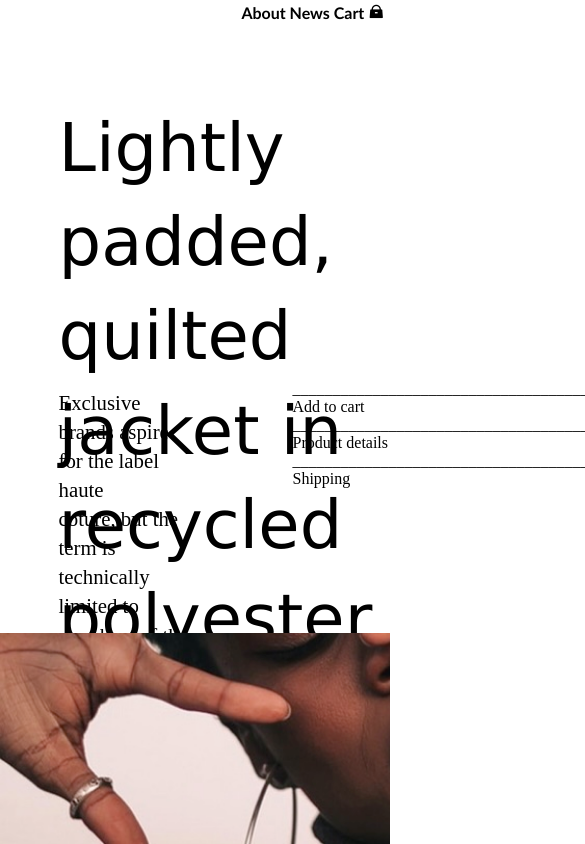
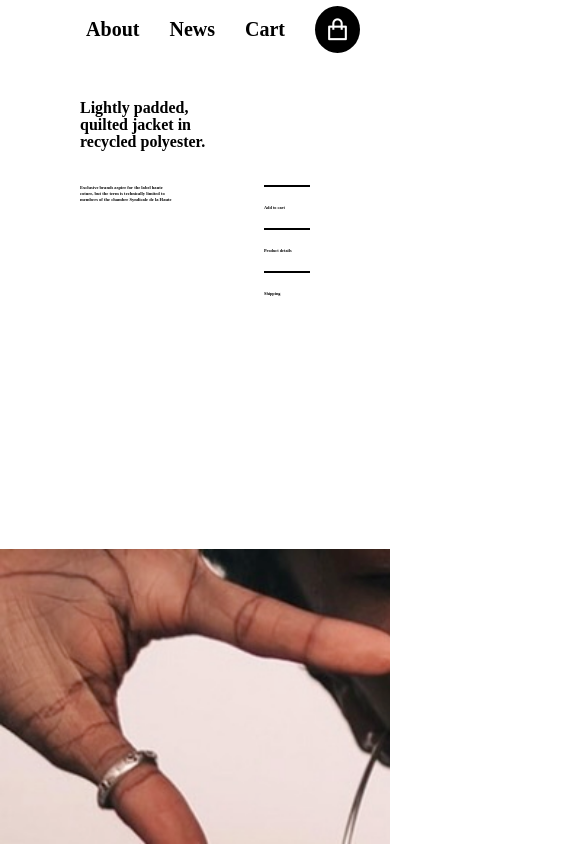
Before and after one commit to ayushhhmeena/ShopJacket, a plain HTML site: page index.html in a window 390 px wide. Shown: the whole page, 585 px wide, since content can reach past the window. Drawn offline with nearby package versions, Linux system fonts and the light colour scheme.

Commit message:
Added Responsiveness

```diff
--- a/index.html
+++ b/index.html
@@ -8,28 +8,34 @@
         <link href="https://cdn.jsdelivr.net/npm/remixicon@4.2.0/fonts/remixicon.css" rel="stylesheet"/>
     </head>
     <body>
-        <div id="maindiv">
+        <div id="main">
             <div id="navbar">
                 <h4>About</h4>
                 <h4>News</h4>
                 <h4>Cart</h4>
-                <i class="ri-handbag-fill"></i>
+                <i class="ri-shopping-bag-line"></i>
             </div>
-            <div id="content_main">
-                <p>Lightly padded,<br>quilted jacket in<br>recycled polyester.</p>
+            <div id="banner">
+                <h1>Lightly padded,<br>quilted jacket in<br>recycled polyester.</h1>
+                <div id="smalltext">
+                    <p>Exclusive brands aspire for the label  haute<br>coture, but the term is technically limited  to<br>members of the chambre Syndicale de la Haute</p>
+                    <div id="right">
+                        <div class="elm">
+                            <a href="#">Add to cart</a>
+                            <i class="ri-arrow-right-up-line"></i>
+                        </div>
+                        <div class="elm">
+                            <a href="#">Product details</a>
+                            <i class="ri-arrow-right-up-line"></i>
+                        </div>
+                        <div class="elm">
+                            <a href="#">Shipping</a>
+                            <i class="ri-arrow-right-up-line"></i>
+                        </div>
+                    </div>
+                </div>
             </div>
-            <div id="content_1">
-                <p>Exclusive brands aspire for the label  haute<br>coture, but the term is technically limited  to<br>members of the chambre Syndicale de la Haute</p>
-            </div>
-            <div id="content_2">
-                <p>_______________________________________</p>
-                <p>Add to cart</p>
-                <p>_______________________________________</p>
-                <p>Product details</p>
-                <p>_______________________________________</p>
-                <p>Shipping</p>
-            </div>
-            <div id="child5">
+            <div id="footer">
             </div>
         </div>
     </body>
--- a/style.css
+++ b/style.css
@@ -1,4 +1,158 @@
 *{
+    margin: 0;
+    padding: 0;
+    box-sizing: border-box;
+}
+
+html, body{
+    height: 100%;
+    width: 100%;
+}
+
+#main{
+    height: 100%;
+    width: 100%;
+    background-color: white;
+}
+
+#navbar{
+    /* background-color: red; */
+    width: 100%;
+    height: 7%;
+    display: flex;
+    justify-content: flex-end;
+    align-items: center;
+    gap: 30px;
+    padding: 0 30px;
+}
+
+#navbar h4{
+    font-size: 20px;
+}
+
+#navbar i{
+    color: white;
+    background-color: rgb(0, 0, 0);
+    padding: 10px;
+    font-size: 25px;
+    font-weight: 400;
+    border-radius: 50%;
+    -webkit-border-radius: 50%;
+    -moz-border-radius: 50%;
+    -ms-border-radius: 50%;
+    -o-border-radius: 50%;
+}
+
+#banner{
+    /* background-color: aquamarine; */
+    width: 100%;
+    /* height: 35%; */
+    height: 58%;
+    padding: 40px 80px;
+}
+
+#banner h1{
+    font-size: 4.1vw;
+    font-weight: 600;
+    line-height: 4.4vw;
+}
+
+#smalltext{
+    /* background-color: bisque;
+    height: 200px; */
+    width: 100%;
+    margin-top: 30px;
+    display: flex;
+    justify-content: space-between;
+    /* padding-bottom: 10%; */
+    padding: 2% 0;
+}
+
+#smalltext p{
+    font-size: 1.17vw;
+    font-weight: 600;
+    line-height: 1.5vw;
+}
+
+#right{
+    width: 20%;
+}
+
+.elm i{
+    font-size: 1.1vw;
+    font-weight: 700;
+    opacity: 0;
+}
+
+.elm{
+    /* background-color: yellow; */
+    /* margin: 5px; */
+    padding: 18px  0;
+    border-top: 2px solid black;
+    display: flex;
+    align-items: center;
+    justify-content: space-between;
+}
+
+.elm a{
+    color: black;
+    text-decoration: none;
+    font-weight: 600;
+    font-size: 1.1vw;
+}
+
+.elm:hover{
+    background-color: rgb(237, 237, 237);
+}
+
+.elm:hover a{
+    text-decoration: underline;
+}
+
+.elm:hover i{
+    opacity: 1;
+}
+
+#footer{
+    height: 35%;
+    width: 100%;
+    background: url(img.jpg);
+    background-size: cover;
+}
+
+/* #content_main{
+    grid-column: 1/3;
+    grid-row: 2;
+    padding-left: 15%;
+    font-size: 420%;
+    font-family: 'Lucida Sans', 'Lucida Sans Regular', 'Lucida Grande', 'Lucida Sans Unicode', Geneva, Verdana, sans-serif;
+    font-weight: 500;
+    line-height: 140%;
+}
+
+#content_1{
+    grid-row: 3;
+    grid-column: 1;
+    padding-top: 4%;
+    padding-left: 30%;
+    line-height: 140%;
+    font-size: 130%;
+}
+
+#content_2{
+    grid-column: 2;
+    grid-row: 3;
+    padding-left: 50%;
+}
+
+#child5{
+    grid-column: 1/3;
+    grid-row: 4;
+    background: url(img.jpg);
+    background-size: cover;
+} */
+
+/* *{
     margin: 0;
     padding: 0;
 }
@@ -53,4 +207,4 @@
     grid-row: 4;
     background: url(img.jpg);
     background-size: cover;
-}
+} */
```
